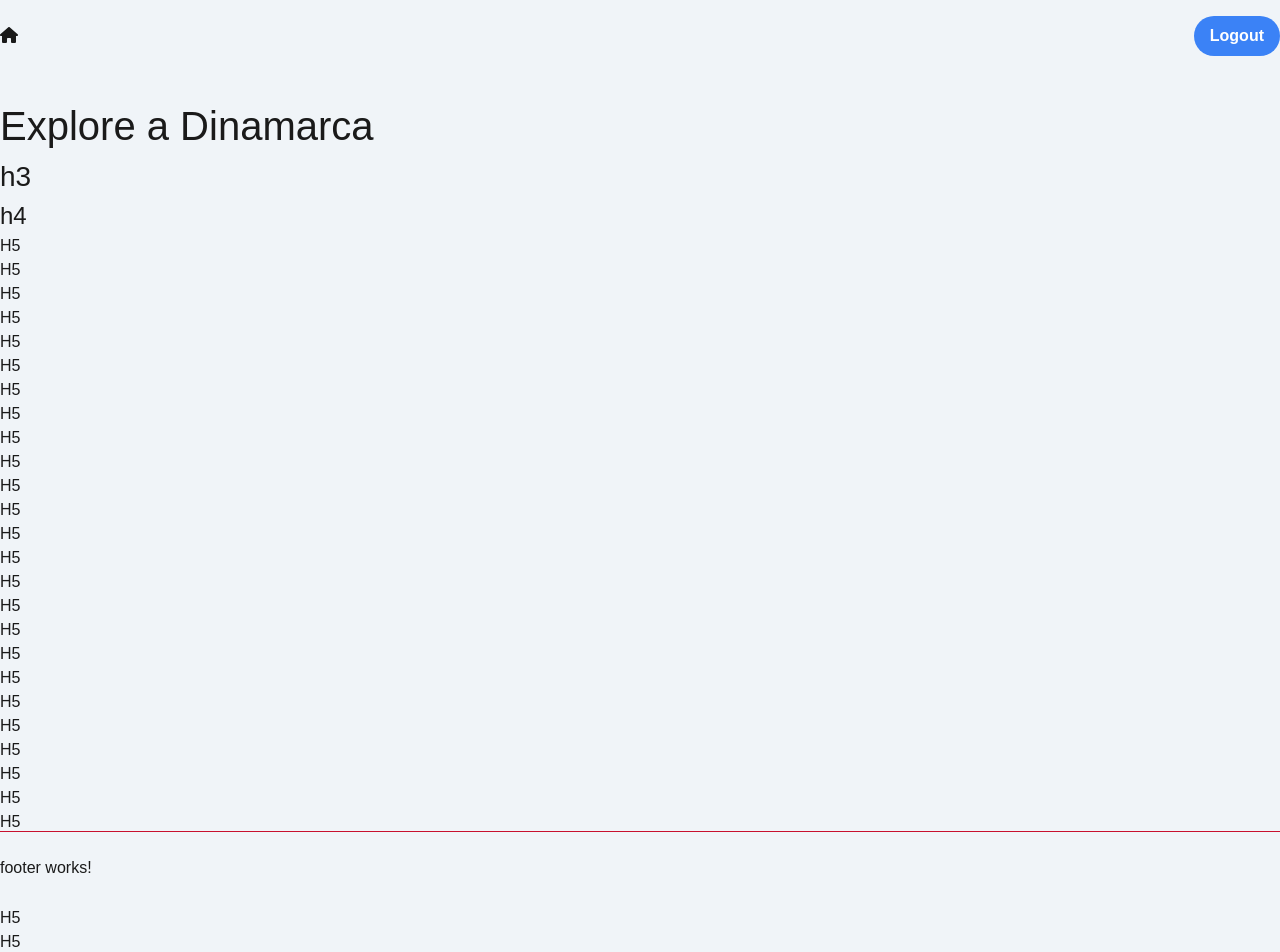
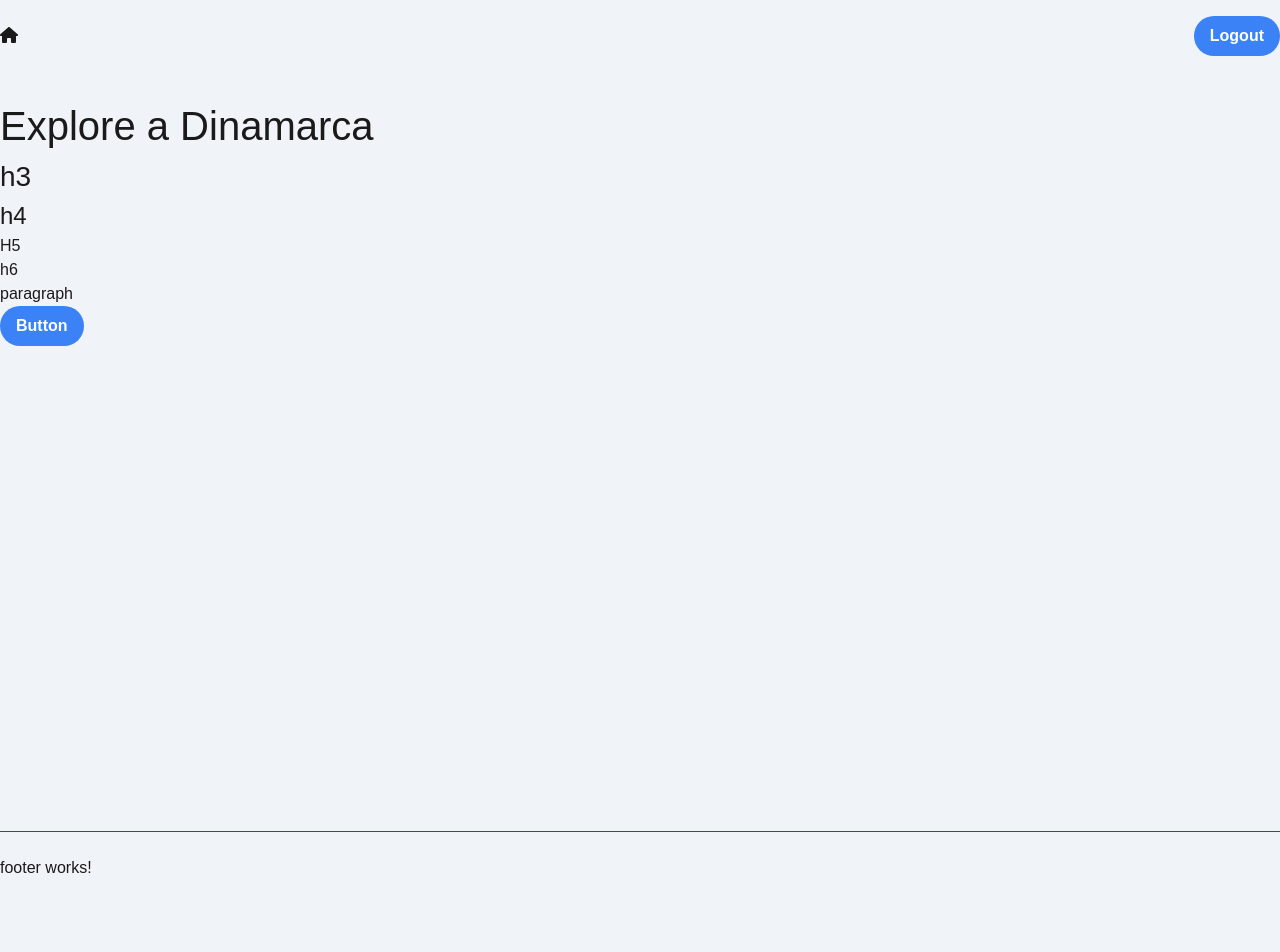
Before and after one commit to thealexcesar/explore-denmark, an Angular app: page /home in a window 1280 px wide. Shown: the top 952 px of the page. After the commit the page ends 904 px from the top, so only its background shows below. Built offline with nearby package versions, Linux system fonts and the light colour scheme.

Commit message:
💅 styles

```diff
--- a/src/app/app.component.ts
+++ b/src/app/app.component.ts
@@ -21,7 +21,7 @@ import {FooterComponent} from "@ui/footer/footer.component";
 
     RouterOutlet
   ],
-  template: `<denmark-header id="header"/> <router-outlet/> <denmark-footer id="footer"/>`
+  template: `<denmark-header id="header"/> <router-outlet/> <denmark-footer id="footer" class="mt-10"/>`
 })
 export class AppComponent {
   title = 'explore-denmark';
--- a/src/app/pages/home/home.component.html
+++ b/src/app/pages/home/home.component.html
@@ -1,44 +1,13 @@
-<div class="main">
+<div class="main-home">
+  <div class="container">
     <h1 class="text-blue">
       Explore a <span class="text-red">Dinamarca</span>
     </h1>
     <h3 class="">h3</h3>
     <h4 class="text-blue">h4</h4>
     <h5>H5</h5>
-  <h5>H5</h5>
-  <h5>H5</h5>
-  <h5>H5</h5>
-  <h5>H5</h5>
-  <h5>H5</h5>
-  <h5>H5</h5>
-  <h5>H5</h5>
-  <h5>H5</h5>
-  <h5>H5</h5>
-  <h5>H5</h5>
-  <h5>H5</h5>
-  <h5>H5</h5>
-  <h5>H5</h5>
-  <h5>H5</h5>
-  <h5>H5</h5>
-  <h5>H5</h5>
-  <h5>H5</h5>
-  <h5>H5</h5>
-  <h5>H5</h5>
-  <h5>H5</h5>
-  <h5>H5</h5>
-  <h5>H5</h5>
-  <h5>H5</h5>
-  <h5>H5</h5>
-  <h5>H5</h5>
-  <h5>H5</h5>
-  <h5>H5</h5>
-  <h5>H5</h5>
-  <h5>H5</h5>
-  <h5>H5</h5>
-  <h5>H5</h5>
-  <h5>H5</h5>
-  <h5>H5</h5>
     <h6>h6</h6>
     <p>paragraph</p>
     <button>Button</button>
   </div>
+</div>
--- a/src/app/ui/footer/footer.component.html
+++ b/src/app/ui/footer/footer.component.html
@@ -1,3 +1,3 @@
-  <div class="container py-8">
+  <div class="container">
     <div>footer works!</div> <!--TODO!!!-->
   </div>
--- a/src/assets/stylesheets/styles.sass
+++ b/src/assets/stylesheets/styles.sass
@@ -118,7 +118,7 @@ img
   text-align: center
   vertical-align: middle
   background-color: $light
-  @include transition()
+  @include transition(400ms, background-color)
 
   & > div
     padding: 16px 0
```
Lines whose indentation alone changed are shown as unchanged.
